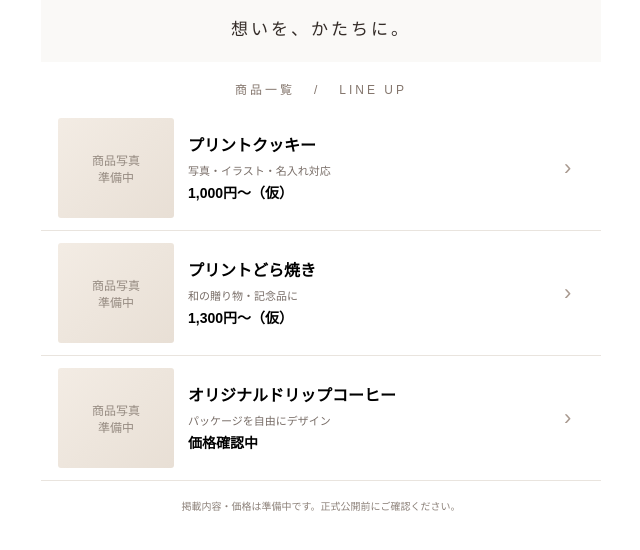
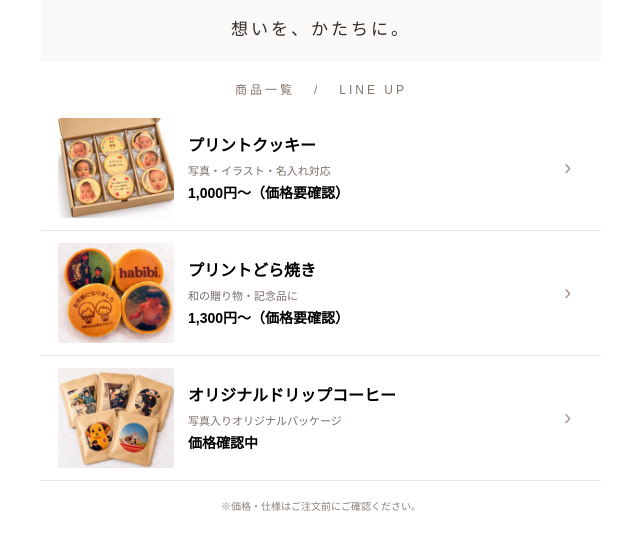
Before and after one commit to for-you-gift/foryou-catalog, a plain HTML site: page index.html in a window 1280 px wide. Shown: the part 110-660 px from the top of the page, without its empty margins (319-959 px from the left). Drawn offline with Linux system fonts and the light colour scheme.

Commit message:
Add files via upload

```diff
--- a/index.html
+++ b/index.html
@@ -11,11 +11,11 @@
 <header class="hero"><div class="brand">For you</div><div class="eyebrow">ORIGINAL PRINT GIFT</div><p class="tag">想いを、かたちに。</p></header>
 <div class="heading">商品一覧 &nbsp; / &nbsp; LINE UP</div>
 <section>
-<button class="item" aria-expanded="false" aria-controls="d1" onclick="toggle(this,'d1')"><div class="photo placeholder">商品写真<br>準備中</div><div><div class="name">プリントクッキー</div><div class="desc">写真・イラスト・名入れ対応</div><div class="price">1,000円〜（仮）</div></div><span class="arrow">›</span></button>
+<button class="item" aria-expanded="false" aria-controls="d1" onclick="toggle(this,'d1')"><img class="photo" src="cookie.jpg" alt="商品写真" loading="lazy"><div><div class="name">プリントクッキー</div><div class="desc">写真・イラスト・名入れ対応</div><div class="price">1,000円〜（価格要確認）</div></div><span class="arrow">›</span></button>
 <div class="detail" id="d1"><p>お好きな写真やイラストをプリントしたオリジナルクッキー。誕生日・内祝い・企業ノベルティにも。</p><p>1枚からご相談可能。常温保存・賞味期限90日（商品仕様により要確認）。</p><p>※セット内容・送料・正式価格はお問い合わせ時にご案内します。</p></div>
-<button class="item" aria-expanded="false" aria-controls="d2" onclick="toggle(this,'d2')"><div class="photo placeholder">商品写真<br>準備中</div><div><div class="name">プリントどら焼き</div><div class="desc">和の贈り物・記念品に</div><div class="price">1,300円〜（仮）</div></div><span class="arrow">›</span></button>
+<button class="item" aria-expanded="false" aria-controls="d2" onclick="toggle(this,'d2')"><img class="photo" src="dorayaki.jpg" alt="商品写真" loading="lazy"><div><div class="name">プリントどら焼き</div><div class="desc">和の贈り物・記念品に</div><div class="price">1,300円〜（価格要確認）</div></div><span class="arrow">›</span></button>
 <div class="detail" id="d2"><p>メッセージやオリジナルデザインで、特別などら焼きギフトに。</p><p>8個入りなど、セット内容・納期・正式価格はご注文前にご確認ください。</p></div>
-<button class="item" aria-expanded="false" aria-controls="d3" onclick="toggle(this,'d3')"><div class="photo placeholder">商品写真<br>準備中</div><div><div class="name">オリジナルドリップコーヒー</div><div class="desc">パッケージを自由にデザイン</div><div class="price">価格確認中</div></div><span class="arrow">›</span></button>
+<button class="item" aria-expanded="false" aria-controls="d3" onclick="toggle(this,'d3')"><img class="photo" src="coffee.jpg" alt="商品写真" loading="lazy"><div><div class="name">オリジナルドリップコーヒー</div><div class="desc">写真入りオリジナルパッケージ</div><div class="price">価格確認中</div></div><span class="arrow">›</span></button>
 <div class="detail" id="d3"><p>クラフトパックにオリジナルデザインを施したドリップコーヒー。プチギフトや販促品にもおすすめです。</p><p>数量・仕様・価格はお問い合わせください。</p></div>
-</section><footer class="note">掲載内容・価格は準備中です。正式公開前にご確認ください。</footer>
+</section><footer class="note">※価格・仕様はご注文前にご確認ください。</footer>
 </main><script>function toggle(btn,id){const el=document.getElementById(id),opening=!el.classList.contains('open');el.classList.toggle('open',opening);btn.setAttribute('aria-expanded',String(opening));btn.querySelector('.arrow').textContent=opening?'⌄':'›'}</script></body></html>
```
Also changed, not shown: coffee.jpg (added), cookie.jpg (added), dorayaki.jpg (added).
